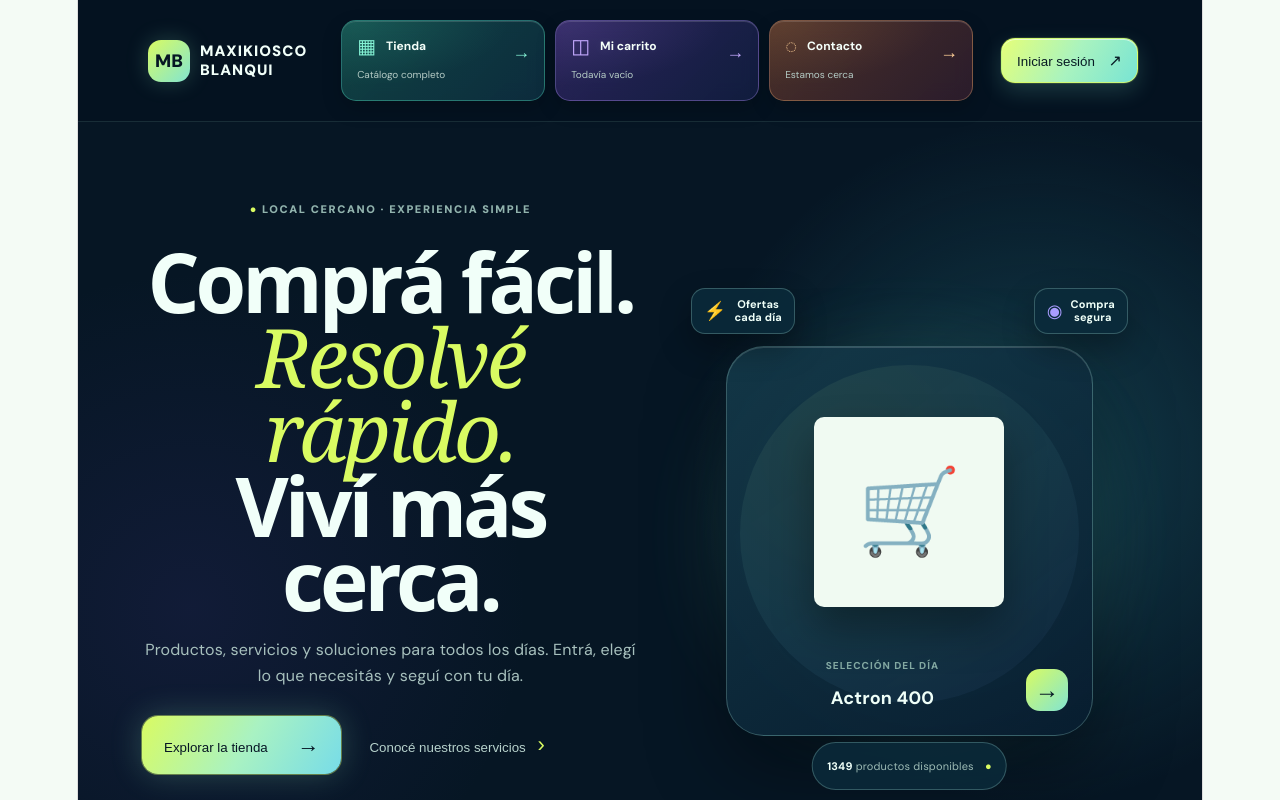
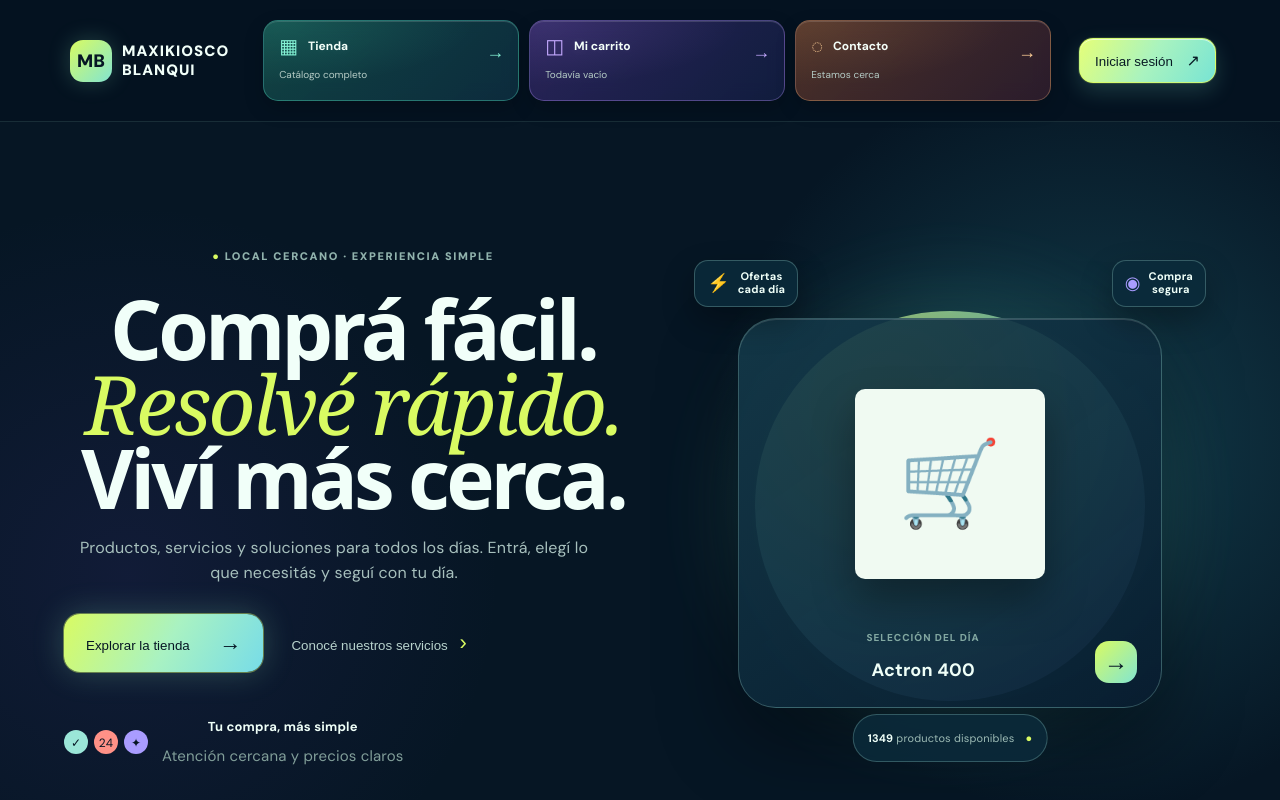
Before and after one commit to pauloandresalvarez1976-create/Maxikiosko-Blanqui, a React (Vite) app: page / in a window 1280 px wide. Shown: the top 800 px of the page. Built offline with nearby package versions, Linux system fonts and the light colour scheme; no server answers; the database is empty; a web font is replaced by a local one.

Commit message:
Usar ancho completo en la portada

```diff
--- a/src/index.css
+++ b/src/index.css
@@ -936,3 +936,10 @@ code {
   .new-premium-portal { border-radius:13px!important; box-shadow:0 7px 16px rgba(0,0,0,.22),inset 0 1px 0 rgba(255,255,255,.13); }
   .new-premium-menu { border-radius:12px!important; }
 }
+
+/* Evita bandas laterales: el sitio ocupa el ancho completo del viewport. */
+#root {
+  width: 100%;
+  max-width: none;
+  border-inline: 0;
+}
```
